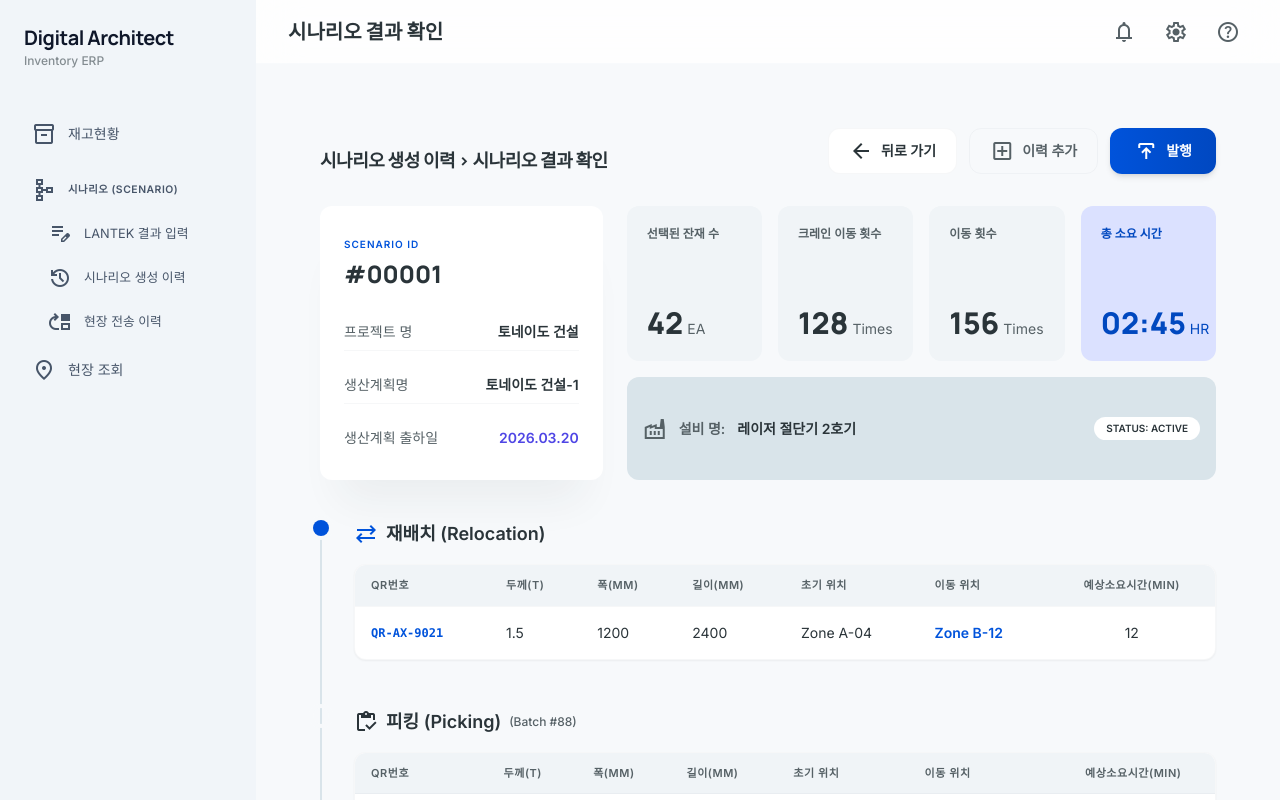
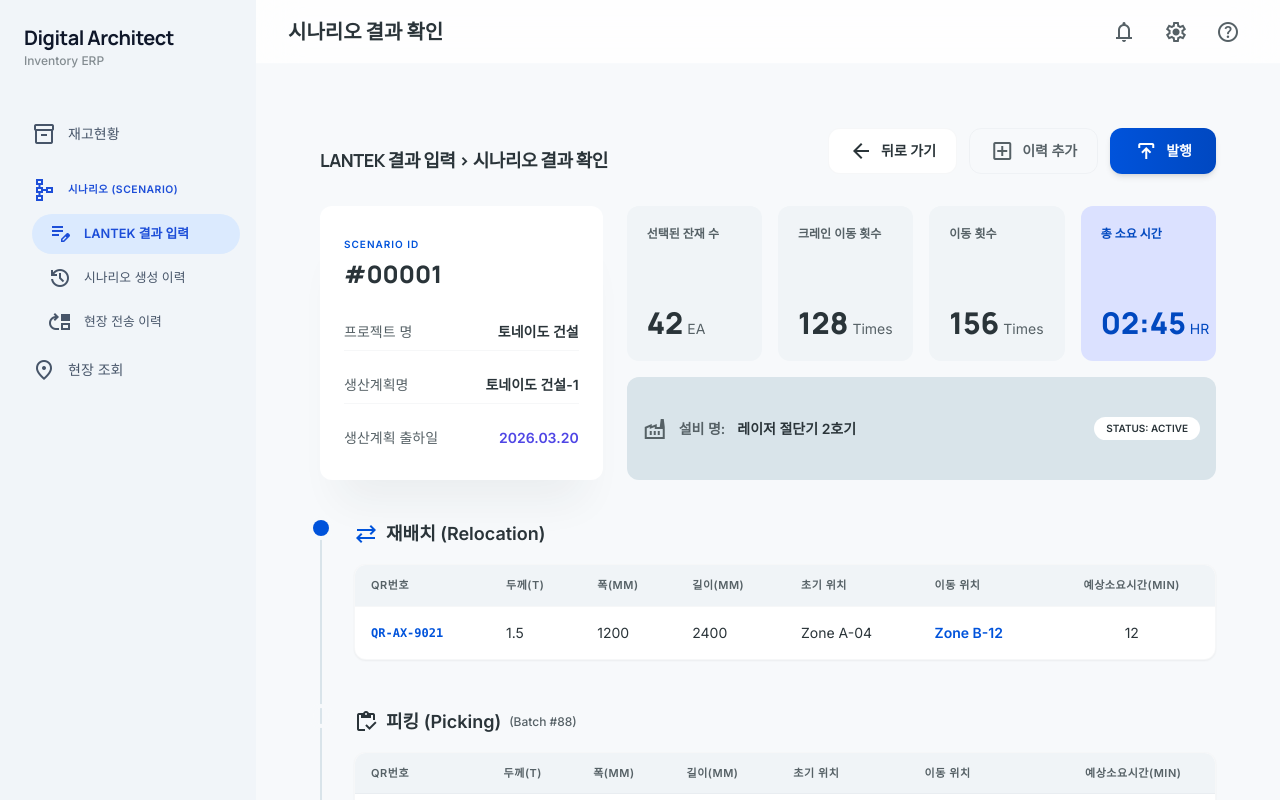
Before and after one commit to 2026CapstoneProject/steel-wip-frontend, a React (Vite) app: page /office/scenario/result in a window 1280 px wide. Shown: the top 800 px of the page. Built offline with nearby package versions, Linux system fonts and the light colour scheme.

Commit message:
SY2026-39-SidebarReviseandPageTitleChange

```diff
--- a/src/components/common/Web_Sidebar/Web_Sidebar.jsx
+++ b/src/components/common/Web_Sidebar/Web_Sidebar.jsx
@@ -14,10 +14,23 @@ export default function Web_Sidebar() {
   const subInactiveClass = "text-slate-600 hover:bg-slate-200/50";
   const subActiveClass = "bg-blue-100 text-blue-700 font-semibold";
 
+  const getIsChildActive = (childPath) => {
+    const currentPath = location.pathname;
+
+    if (childPath === "/office/scenario/input") {
       return (
-    <aside className="w-64 h-screen fixed left-0 top-0 bg-slate-100 flex flex-col py-6 px-4 z-50">
+        currentPath === "/office/scenario/input" ||
+        currentPath === "/office/scenario/result"
+      );
+    }
+
+    return currentPath === childPath || currentPath.startsWith(`${childPath}/`);
+  };
+
+  return (
+    <aside className="fixed left-0 top-0 z-50 flex h-screen w-64 flex-col bg-slate-100 px-4 py-6">
       <div className="mb-10 px-2">
-        <h1 className="text-xl font-bold tracking-tight text-slate-900 font-headline">
+        <h1 className="font-headline text-xl font-bold tracking-tight text-slate-900">
           Digital Architect
         </h1>
         <p className="text-[0.75rem] font-medium text-on-surface-variant opacity-70">
@@ -29,7 +42,7 @@ export default function Web_Sidebar() {
         {WEB_OFFICE_NAV_ITEMS.map((item) => {
           if (item.children) {
             const isGroupActive = item.children.some((child) =>
-              location.pathname.startsWith(child.path),
+              getIsChildActive(child.path),
             );
 
             return (
@@ -45,25 +58,29 @@ export default function Web_Sidebar() {
                   <span className="font-label">{item.label}</span>
                 </div>
 
-                <div className="pl-4 space-y-1">
-                  {item.children.map((child) => (
+                <div className="space-y-1 pl-4">
+                  {item.children.map((child) => {
+                    const isChildActive = getIsChildActive(child.path);
+
+                    return (
                       <NavLink
                         key={child.key}
                         to={child.path}
-                      className={({ isActive }) =>
+                        className={() =>
                           `${subBaseClass} ${
-                          isActive ? subActiveClass : subInactiveClass
+                            isChildActive ? subActiveClass : subInactiveClass
                           }`
                         }
                       >
                         <span className="material-symbols-outlined text-[18px]">
                           {child.icon}
                         </span>
-                      <span className="text-[0.8rem] font-label">
+                        <span className="font-label text-[0.8rem]">
                           {child.label}
                         </span>
                       </NavLink>
-                  ))}
+                    );
+                  })}
                 </div>
               </div>
             );
@@ -80,7 +97,7 @@ export default function Web_Sidebar() {
               }
             >
               <span className="material-symbols-outlined">{item.icon}</span>
-              <span className="text-sm font-label">{item.label}</span>
+              <span className="font-label text-sm">{item.label}</span>
             </NavLink>
           );
         })}
--- a/src/pages/office/Web_ScenarioResultPage/Web_ScenarioResultPage.jsx
+++ b/src/pages/office/Web_ScenarioResultPage/Web_ScenarioResultPage.jsx
@@ -160,7 +160,7 @@ export default function Web_ScenarioResultPage() {
         <div className="mb-8 flex items-end justify-between">
           <div>
             <p className="font-headline text-lg font-bold tracking-tight text-on-surface">
-              시나리오 생성 이력 &gt; 시나리오 결과 확인
+              LANTEK 결과 입력 &gt; 시나리오 결과 확인
             </p>
           </div>
 
```
Lines whose indentation alone changed are shown as unchanged.
